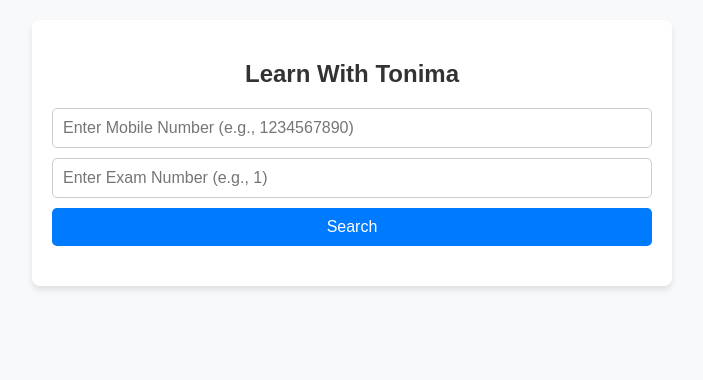
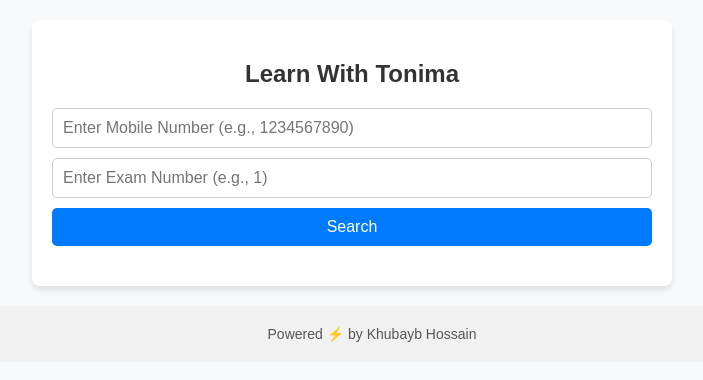
Before and after one commit to khubaybv2/result_viewer, a website: page public/index.html in a window 1280 px wide. Shown: the whole page, without its empty margins (288-991 px from the left). Drawn offline with nearby package versions, Linux system fonts and the light colour scheme.

Commit message:
Update index.html

```diff
--- a/public/index.html
+++ b/public/index.html
@@ -20,6 +20,7 @@
         .result-buttons { margin-top: 10px; display: flex; gap: 10px; }
         .result-buttons button { padding: 10px; font-size: 14px; background-color: #28a745; color: #fff; border: none; border-radius: 5px; cursor: pointer; }
         .result-buttons button:hover { background-color: #218838; }
+        .footer { text-align: center; padding: 20px; font-size: 14px; color: #555; background-color: #f1f1f1; position: relative; bottom: 0; width: 100%; }
     </style>
 </head>
 <body>
@@ -43,6 +44,8 @@
             </div>
         </div>
     </div>
+
+    <div class="footer">Powered ⚡ by Khubayb Hossain</div>
 
     <script>
         const SHEET_URLS = {
@@ -83,7 +86,6 @@
                 document.getElementById("result").style.display = "none";
             }
         }
-         <div class="footer">Powered ⚡ by Khubayb Hossain</div>
     </script>
 </body>
 </html>
```
